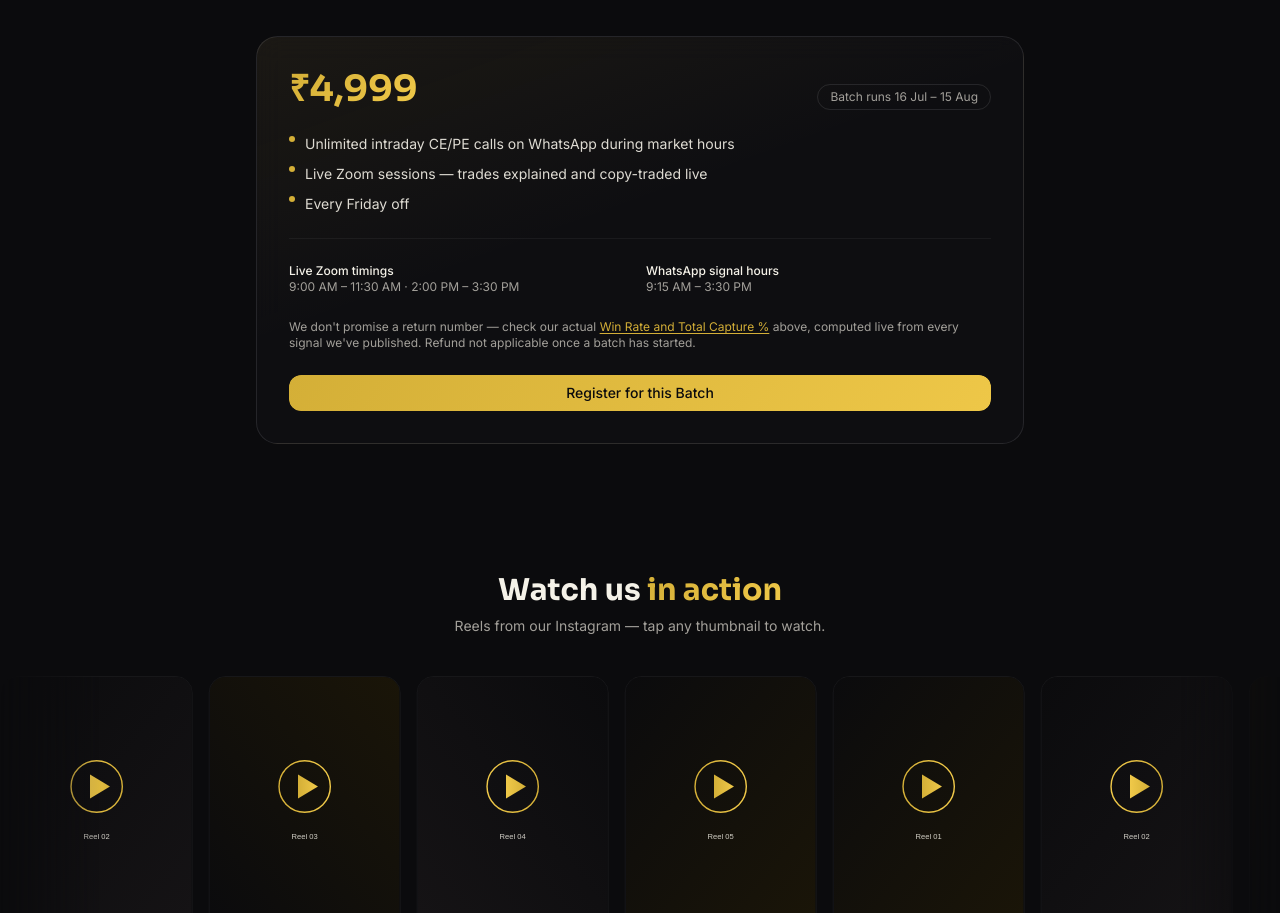
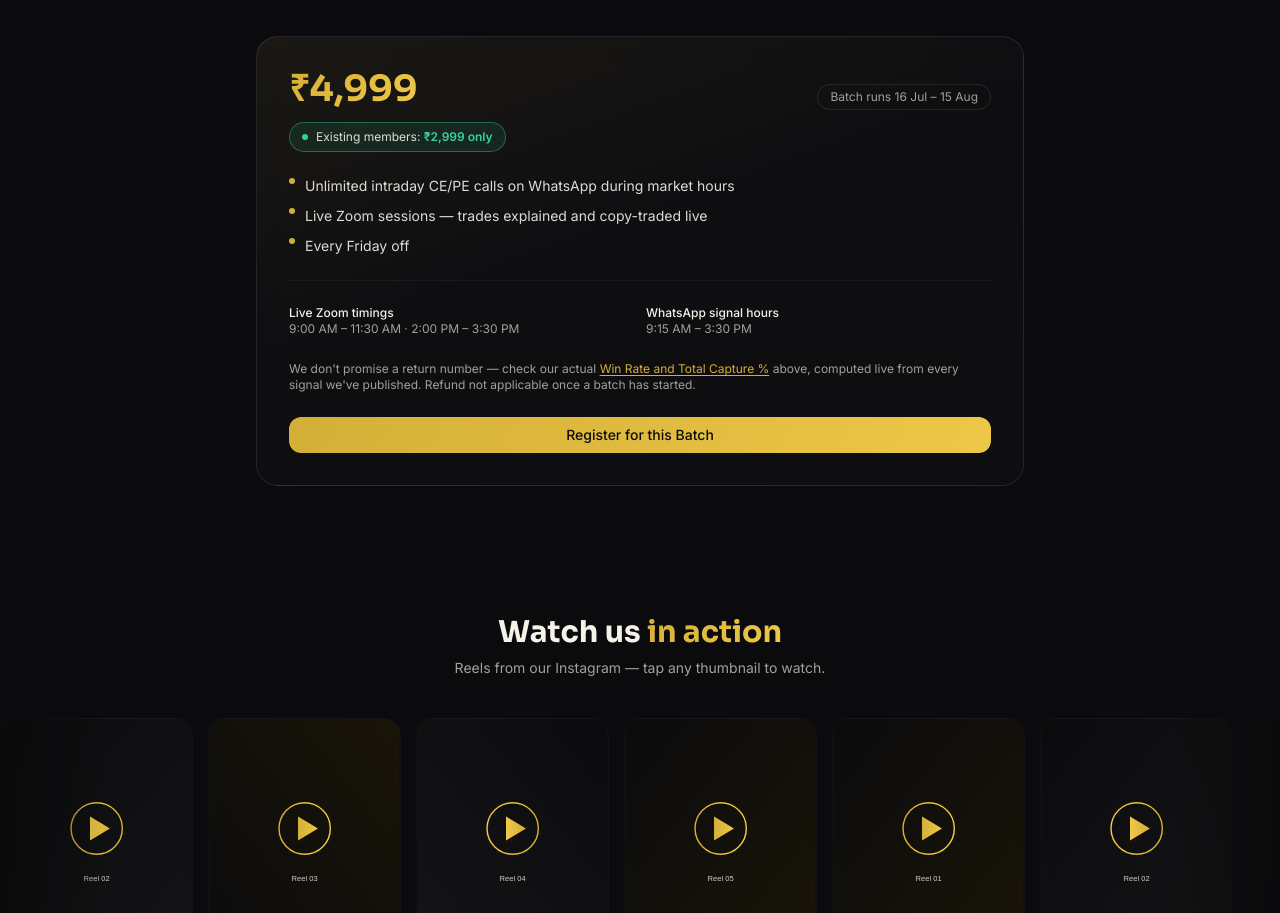
Before and after one commit to technojegan/Traders_Hub_Center, a Next.js app: page / in a window 1280 px wide. Shown: the part 2000-2913 px from the top of the page. Built offline with nearby package versions, Linux system fonts and the light colour scheme; no server answers; the database is empty.

Commit message:
Add existing-member price of Rs 2,999 to 13th batch pricing

```diff
--- a/src/components/landing/pricing.tsx
+++ b/src/components/landing/pricing.tsx
@@ -39,6 +39,15 @@ export function Pricing() {
             </span>
           </div>
 
+          <div className="mt-3 inline-flex items-center gap-2 rounded-full border border-[var(--thc-win)]/40 bg-[var(--thc-win)]/10 px-3 py-1.5 text-xs">
+            <span className="h-1.5 w-1.5 shrink-0 rounded-full bg-[var(--thc-win)]" />
+            <span className="text-foreground/90">
+              Existing members: <span className="font-semibold text-[var(--thc-win)]">
+                ₹{BATCH_INFO.existingMemberPriceInr.toLocaleString("en-IN")} only
+              </span>
+            </span>
+          </div>
+
           <ul className="mt-6 flex flex-col gap-2.5 text-sm">
             {BATCH_INFO.benefits.map((benefit) => (
               <li key={benefit} className="flex items-start gap-2.5">
--- a/src/lib/constants.ts
+++ b/src/lib/constants.ts
@@ -12,6 +12,7 @@ export const DEMO_ADMIN_CREDENTIALS = {
 export const BATCH_INFO = {
   batchNumber: 13,
   priceInr: 4999,
+  existingMemberPriceInr: 2999,
   startDate: "2026-07-16",
   endDate: "2026-08-15",
   zoomTimings: ["9:00 AM – 11:30 AM", "2:00 PM – 3:30 PM"],
```
